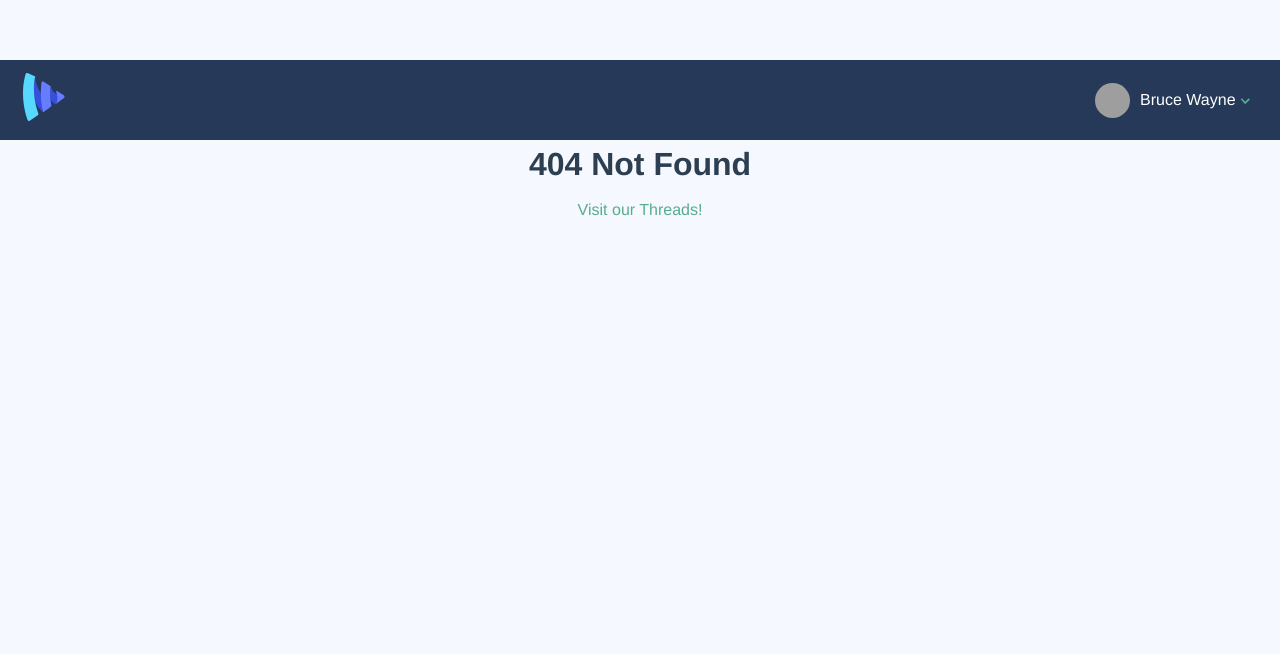
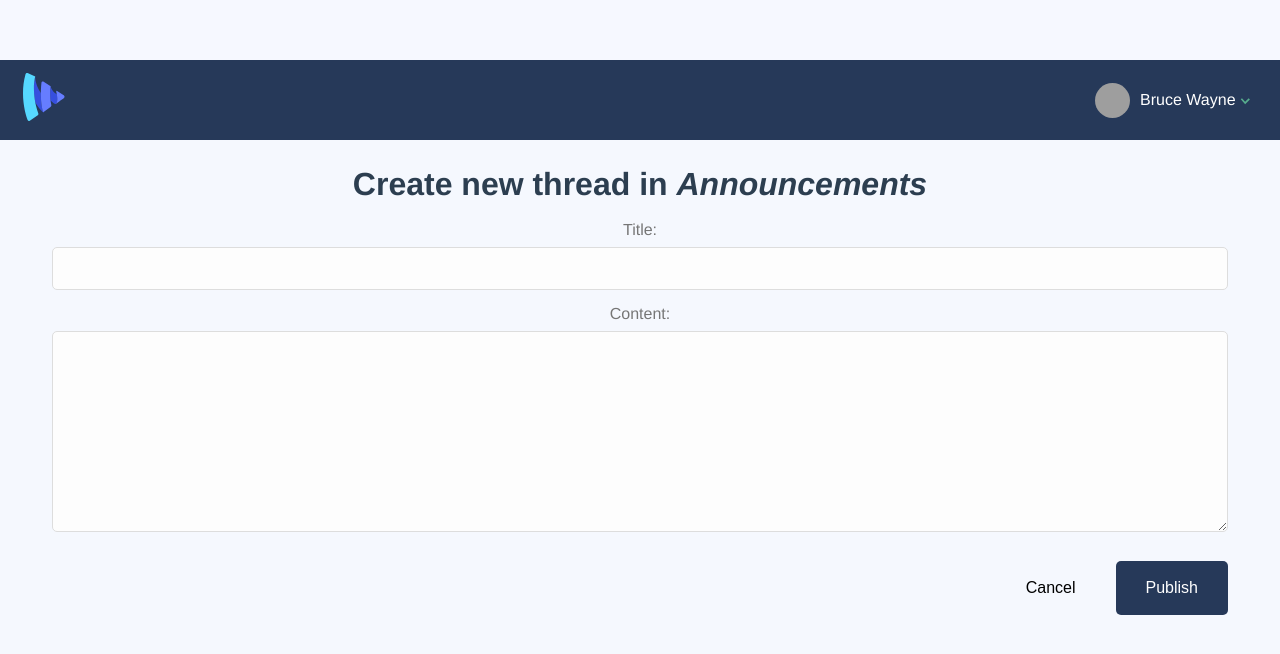
Before and after one commit to philreynolds/vueschool-masterclass, a Vue app: page /form/-KpOx5Y4AqRr3sB4Ybwj/thread/create in a window 1280 px wide. Before the commit this address had no page. Shown: the top 654 px of the page. Built offline with nearby package versions, Linux system fonts and the light colour scheme; grey boxes are pictures that could not be loaded.

Commit message:
Lesson 43 - Creating a Route to Create New Forum Threads

```diff
--- a/src/pages/Forum.vue
+++ b/src/pages/Forum.vue
@@ -6,7 +6,17 @@
         <h1>{{ forum.name }}</h1>
         <p class="text-lead">{{ forum.description }}</p>
       </div>
-      <a href="new-thread.html" class="btn-green btn-small">Start a thread</a>
+      <router-link
+          :to="{
+            name: 'ThreadCreate',
+            params: {
+              forumId: forum.id
+            }
+          }"
+          class="btn-green btn-small"
+      >
+        Start a thread
+      </router-link>
     </div>
   </div>
 
--- a/src/pages/ThreadCreate.vue
+++ b/src/pages/ThreadCreate.vue
@@ -30,7 +30,7 @@
 
       <div class="btn-group">
         <button class="btn btn-ghost">Cancel</button>
-        <button class="btn btn-blue" type="submit" name="Publish">Publish </button>
+        <button class="btn btn-blue" type="submit" name="Publish">Publish</button>
       </div>
     </form>
   </div>
@@ -40,9 +40,10 @@
 export default {
   name: 'Thread Create',
   props: {
-    forum: {
-      type: Object,
+    forumId: {
+      type: String,
       required: true
+    }
   },
   data () {
     return {
@@ -50,19 +51,19 @@
       text: ''
     }
   },
+  computed: {
+    forum () {
+      return this.$store.state.forums.find(f => f.id === this.forumId)
+    }
+  },
   methods: {
     save () {
       this.$store.dispatch('createThread', {
-          forumId: this.forum.id,ß
+        forumId: this.forum.id,
         title: this.title,
         text: this.text
       })
     }
   }
 }
-}
 </script>
-
-<style scoped>
-
-</style>
--- a/src/router/index.js
+++ b/src/router/index.js
@@ -1,6 +1,7 @@
 import Home from '@/pages/Home'
 import Forum from '@/pages/Forum'
 import ThreadShow from '@/pages/ThreadShow'
+import ThreadCreate from '@/pages/ThreadCreate'
 import NotFound from '@/pages/NotFound'
 import Category from '@/pages/Category'
 import Profile from '@/pages/Profile'
@@ -49,6 +50,12 @@
     }
   },
   {
+    path: '/form/:forumId/thread/create',
+    name: 'ThreadCreate',
+    component: ThreadCreate,
+    props: true
+  },
+  {
     path: '/me',
     name: 'Profile',
     component: Profile,
```
Lines whose indentation alone changed are shown as unchanged.
